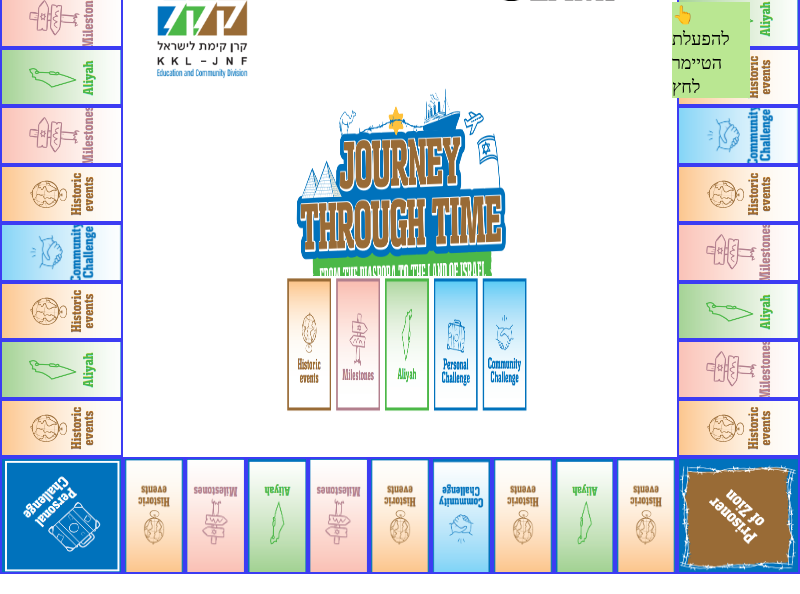
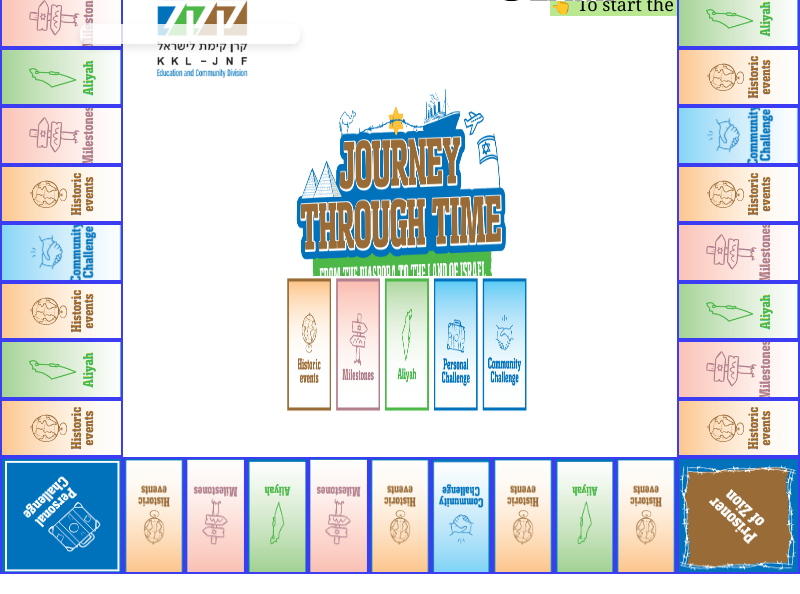
Before and after one commit to diasporaGame/gameEnglish, an Electron app: page play.html in a window 800 px wide. Shown: the part 206-800 px from the top of the page. Drawn offline with Linux system fonts and the light colour scheme.

Commit message:
Update play.html

```diff
--- a/play.html
+++ b/play.html
@@ -17,9 +17,11 @@
             </div>
             <div class="timer-container">
                 <div id="timer" class="timer">01:00:00</div>
-                <p class="timer-press">👆 להפעלת הטיימר לחץ</p>
             </div>
         </div>
+         <p class="timer-press">👆 To start the timer click</p>
+
+        <div id="player-order-message"></div>
     </div>
 
 
```
